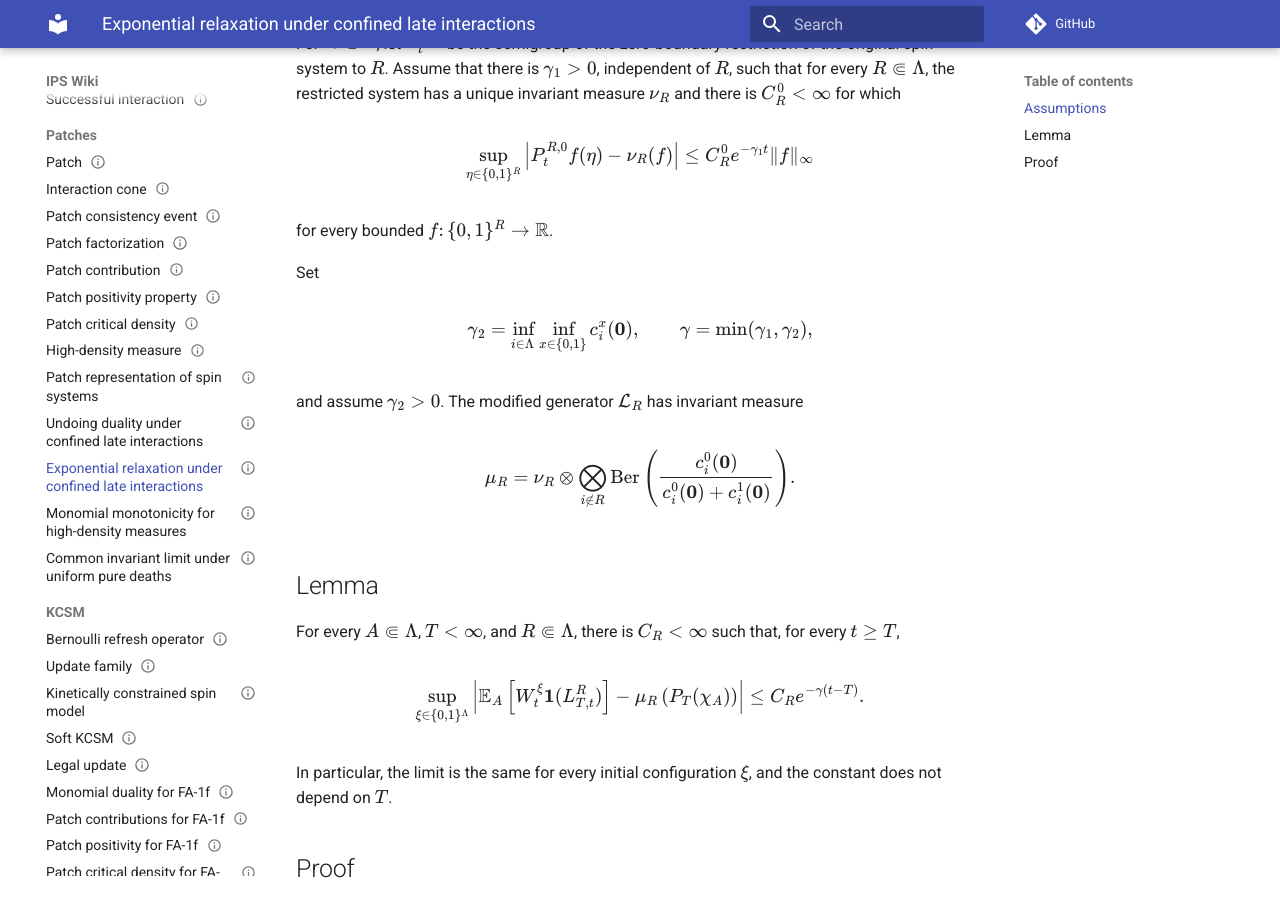
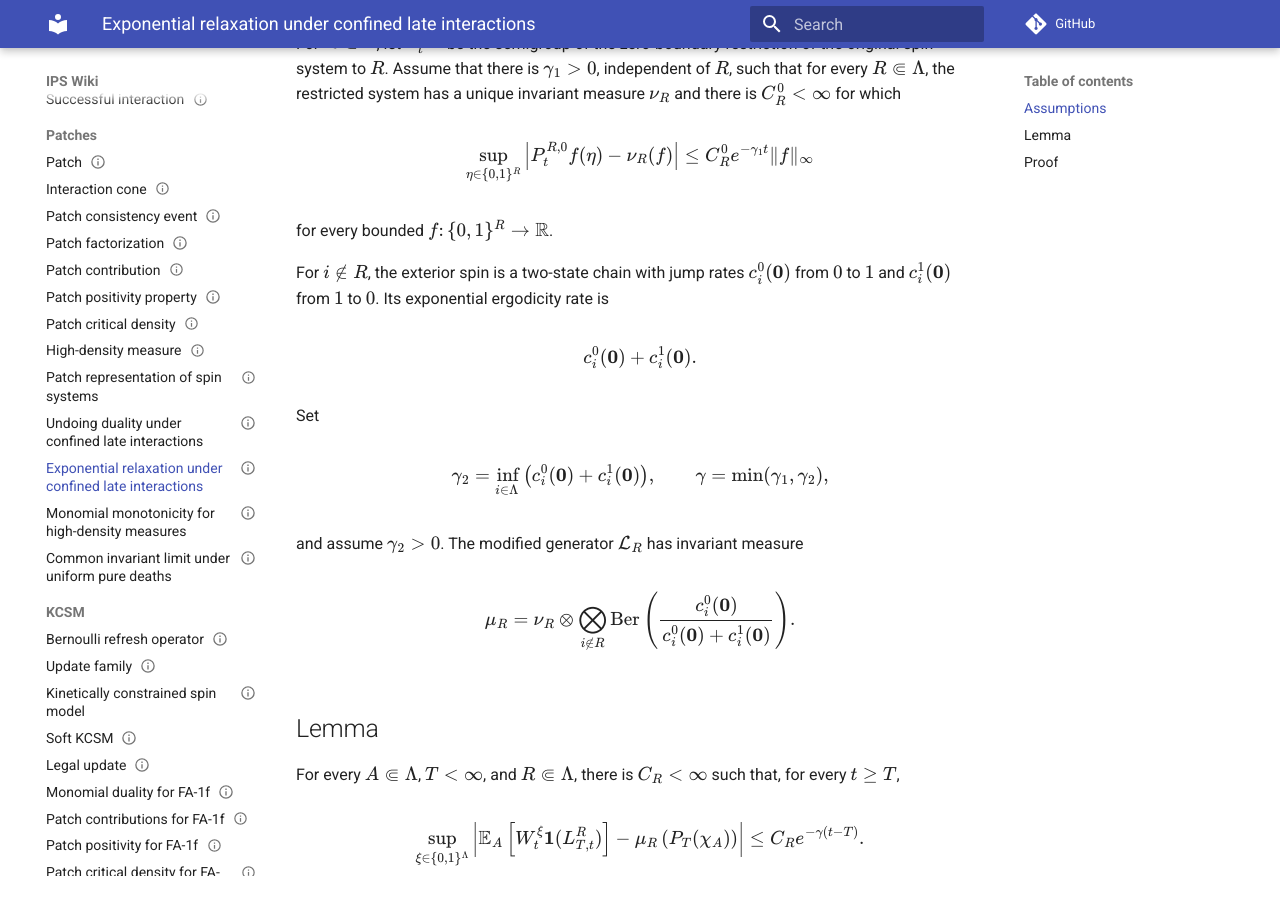
Before and after one commit to maciejgluchowski86-beep/ips-wiki, an MkDocs documentation site: the page built from docs/entries/exponential-relaxation-under-confined-late-interactions.md, in a window 1280 px wide and 900 px high, scrolled down 386 px. Built offline with MkDocs 1.6.1 and Material for MkDocs 9.7.7, drawn with Linux system fonts in a browser that asks for light colours; comment, search, counter and statistics services are not loaded.

Commit message:
Use exact exterior one-site relaxation rate

```diff
--- a/docs/entries/exponential-relaxation-under-confined-late-interactions.md
+++ b/docs/entries/exponential-relaxation-under-confined-late-interactions.md
@@ -27,14 +27,21 @@ $$
 
 for every bounded \(f\colon\{0,1\}^R\to\mathbb R\).
 
+For \(i\notin R\), the exterior spin is a two-state chain with jump rates \(c_i^0(\mathbf0)\) from \(0\) to \(1\) and \(c_i^1(\mathbf0)\) from \(1\) to \(0\). Its exponential ergodicity rate is
+
+$$
+c_i^0(\mathbf0)+c_i^1(\mathbf0).
+$$
+
 Set
 
 $$
 \gamma_2
 =
 \inf_{i\in\Lambda}
-\inf_{x\in\{0,1\}}
-c_i^x(\mathbf0),
+\left(
+c_i^0(\mathbf0)+c_i^1(\mathbf0)
+\right),
 \qquad
 \gamma
 =
```
